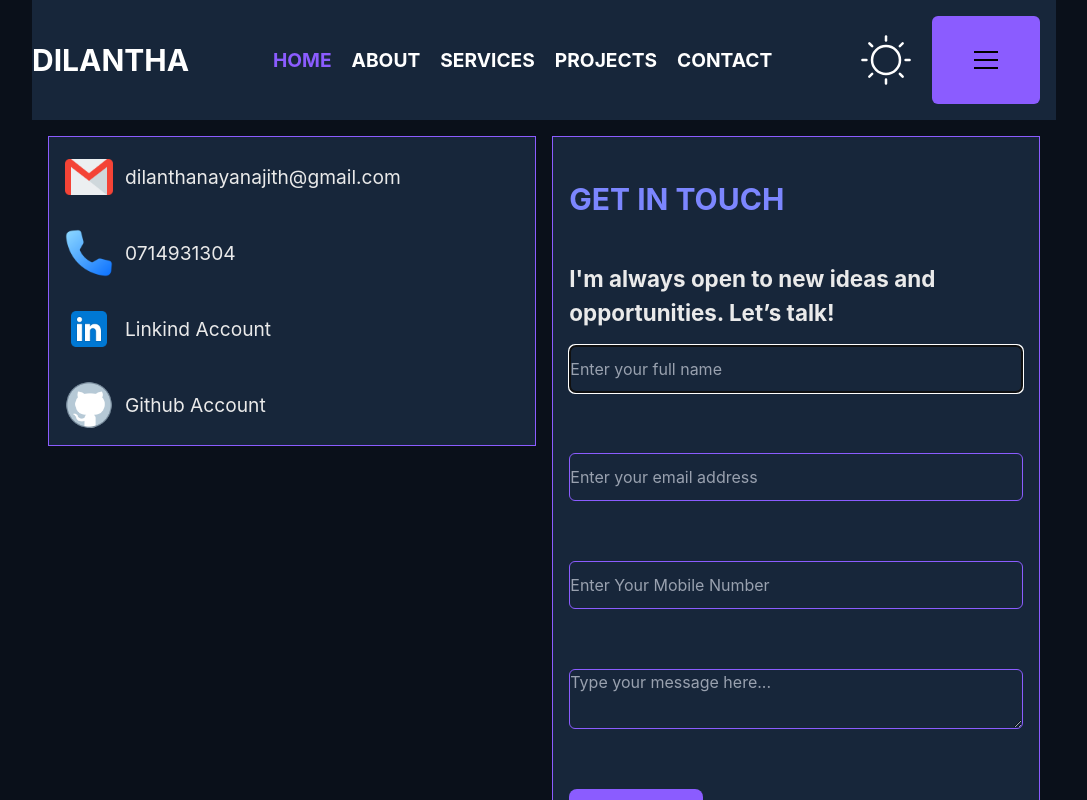
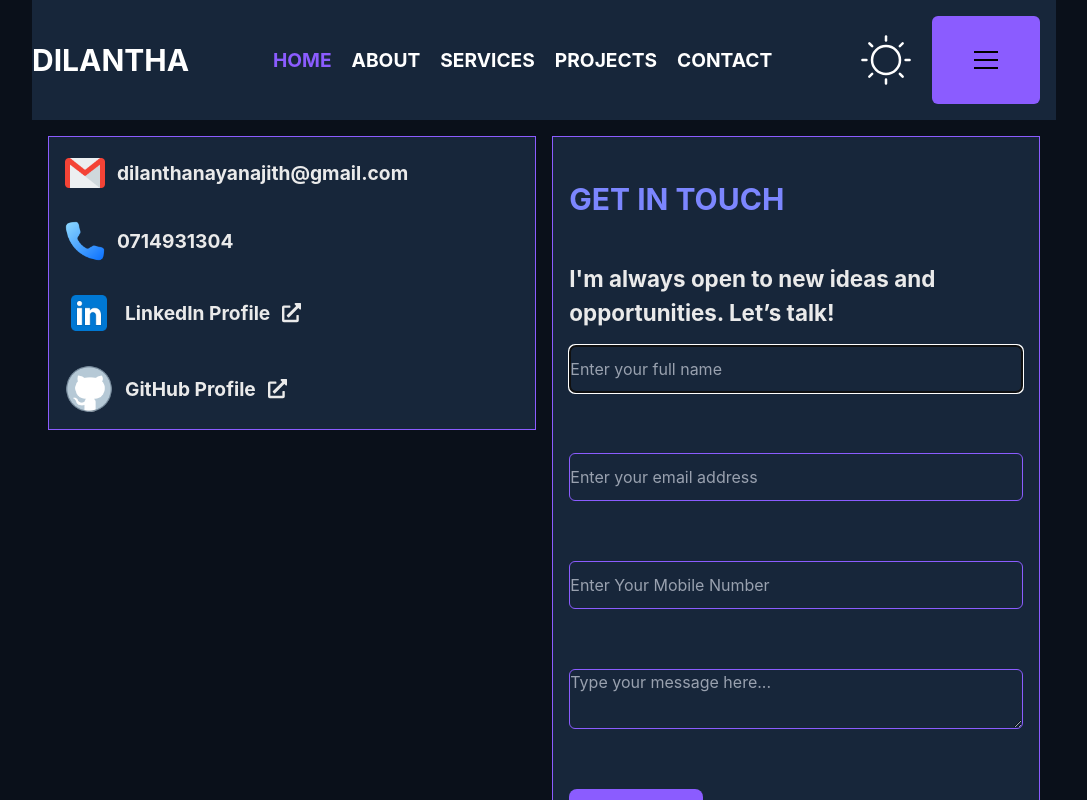
Before and after one commit to DILANTHA9590/my_portfolio, a React (Vite) app: page /contact in a window 1280 px wide. Shown: the whole page, without its empty margins (96-1183 px from the left). Built offline with nearby package versions, Linux system fonts and the light colour scheme.

Commit message:
✨ Update Contact component UI and fix LinkedIn/GitHub labels with external link icons

```diff
--- a/src/home_main/pages/Contact.jsx
+++ b/src/home_main/pages/Contact.jsx
@@ -1,13 +1,13 @@
 import React, { useContext, useRef, useState } from "react";
-import { BiPhone } from "react-icons/bi";
+
 import { Link } from "react-router-dom";
 import "react-phone-input-2/lib/style.css";
-import PhoneInput from "react-phone-input-2";
+
 import { DarkContext } from "../../utillls/context";
 import { motion } from "framer-motion";
-import { MdEmail } from "react-icons/md";
-import emailjs from "emailjs-com";
+
 import { sendEmail } from "../../utillls/sendMail";
+import { FaExternalLinkAlt } from "react-icons/fa";
 
 export default function Contact() {
   const { dark, setDark } = useContext(DarkContext);
@@ -62,16 +62,16 @@ export default function Contact() {
             transition={{
               duration: 2,
             }}
-            className={`sm:w-[50%] border-accent border h-fit text-description  flex flex-col gap-y-7 p-4
+            className={`sm:w-[50%] border-accent border h-fit text-description font-bold flex flex-col gap-y-7 p-4
   ${dark != "false" ? "bg-secondary  " : "bg-secondary_white  "}
             `}
           >
             <div className="flex items-center gap-x-3 ">
-              <img src="/contact_image/gmail.png" alt="" className="h-12" />
+              <img src="/contact_image/gmail.png" alt="" className="h-10" />
               <h1 className="">dilanthanayanajith@gmail.com</h1>
             </div>
             <div className="flex items-center gap-x-3">
-              <img src="/contact_image/phone.png" alt="" className="h-12" />
+              <img src="/contact_image/phone.png" alt="" className="h-10" />
               <h1>0714931304</h1>
             </div>
             <div className="flex items-center gap-x-3">
@@ -81,7 +81,8 @@ export default function Contact() {
                 className="flex items-center gap-x-3"
               >
                 <img src="/contact_image/linkind.png" alt="" className="h-12" />
-                <h1>Linkind Account</h1>
+                <h1>LinkedIn Profile</h1>
+                <FaExternalLinkAlt className="block" />
               </Link>
             </div>
 
@@ -92,7 +93,8 @@ export default function Contact() {
                 className="flex items-center gap-x-3"
               >
                 <img src="/contact_image/github.png" alt="" className="h-12" />
-                <h1>Github Account</h1>
+                <h1>GitHub Profile</h1>
+                <FaExternalLinkAlt />
               </Link>
             </div>
           </motion.div>
```
